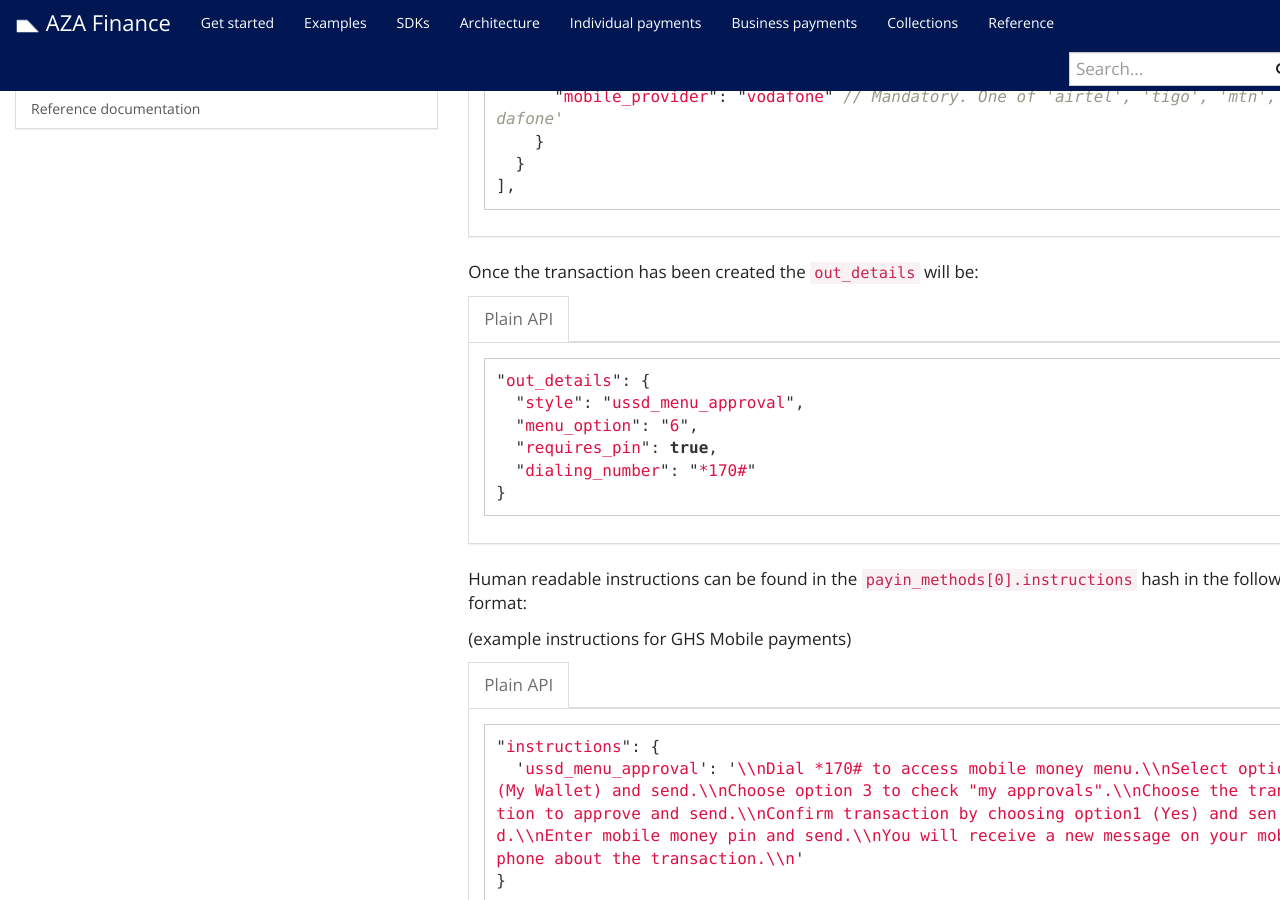
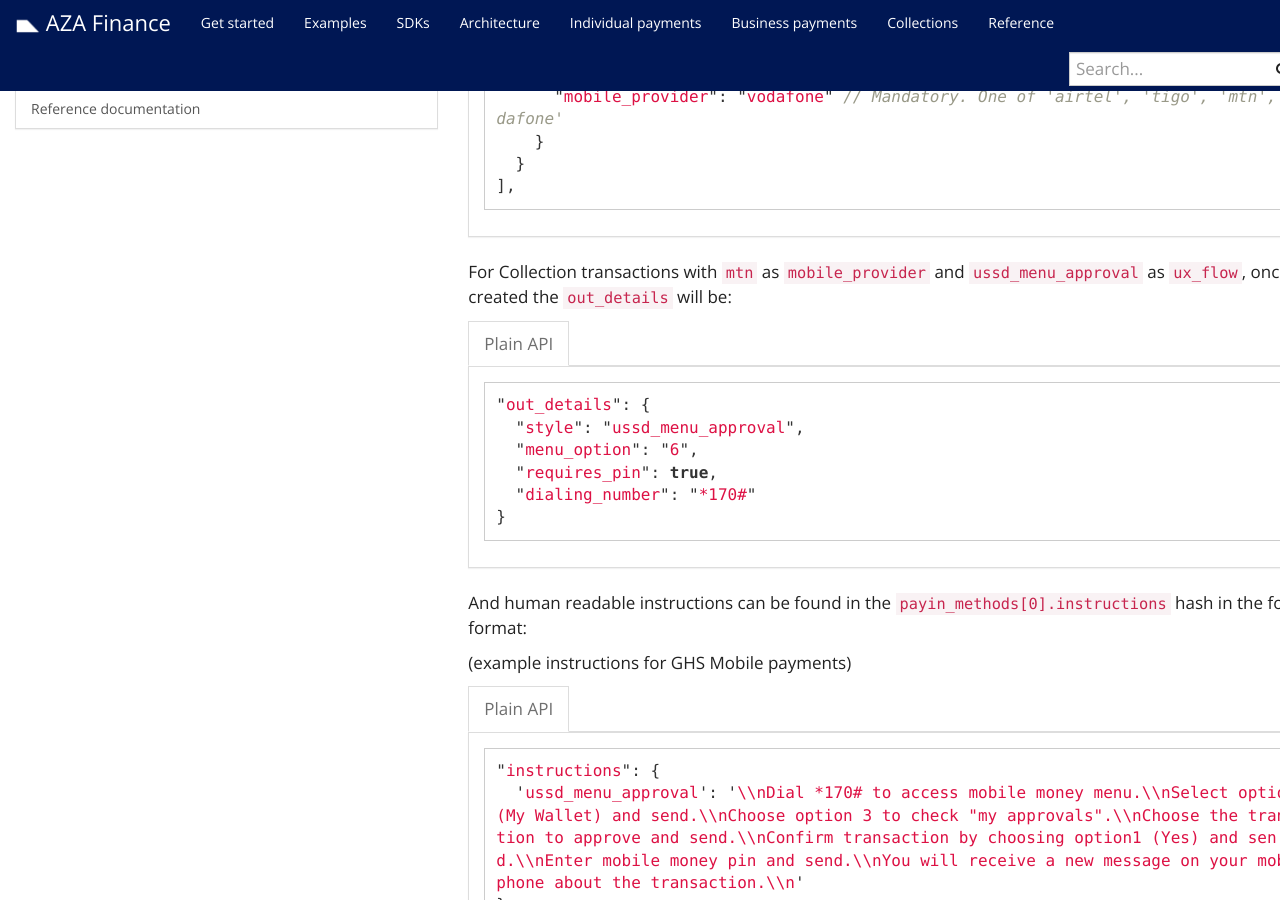
Before and after one commit to transferzero/api-documentation, a Jekyll site: the page built from _docs/collection-details.md, in a window 1280 px wide and 900 px high, scrolled down 568 px. Built offline with Jekyll 4.4.1, drawn with Linux system fonts in a browser that asks for light colours; nearby versions of some CDN libraries; comment, search, counter and statistics services are not loaded.

Commit message:
Update wording to refer to Collections being MTN and `ussd_menu_approval` ux_flow

````diff
--- a/_docs/collection-details.md
+++ b/_docs/collection-details.md
@@ -30,7 +30,7 @@ To initiate a GHS mobile collection, please use the following details (phone_num
 
 {% include language-tabbar.html prefix="collection-ghs-mobile" raw=data-raw %}
 
-Once the transaction has been created the `out_details` will be:
+For Collection transactions with `mtn` as `mobile_provider` and `ussd_menu_approval` as `ux_flow`, once gets created the `out_details` will be:
 
 {% capture data-raw %}
 ```javascript
@@ -45,7 +45,7 @@ Once the transaction has been created the `out_details` will be:
 
 {% include language-tabbar.html prefix="collection-ghs-mobile-out" raw=data-raw %}
 
-Human readable instructions can be found in the `payin_methods[0].instructions` hash in the following format:
+And human readable instructions can be found in the `payin_methods[0].instructions` hash in the following format:
 
 (example instructions for GHS Mobile payments)
 
````
